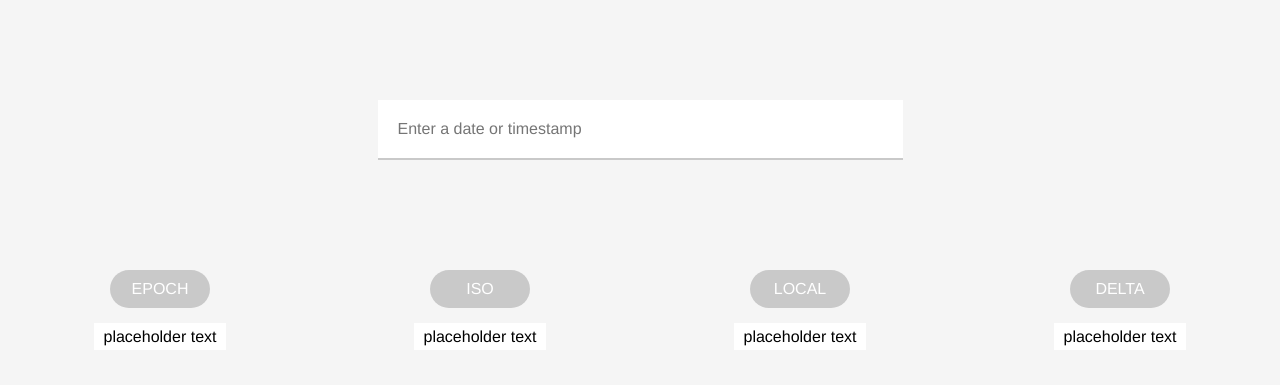
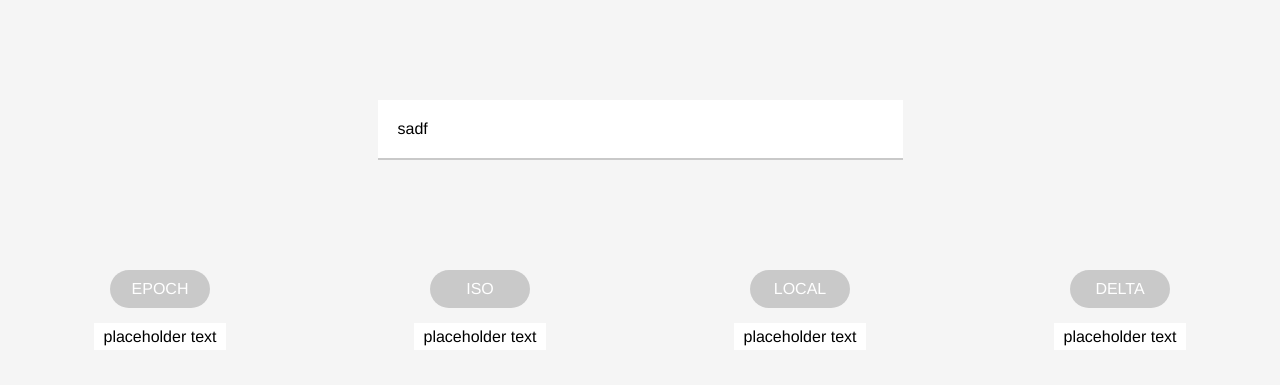
Before and after one commit to hellojacq/timedelta, a Python web app: template templates/index.html in a window 1280 px wide. Shown: the part 87-472 px from the top of the page. Run offline with Jinja, Linux system fonts and the light colour scheme; the template is opened without the code that fills it, so the values that code supplies are empty.

Commit message:
add the main js file

```diff
--- /dev/null
+++ b/assets/js/main.js
@@ -0,0 +1,2 @@
+var queryElement = document.getElementById('js-query');
+queryElement.value = "sadf";
--- a/templates/index.html
+++ b/templates/index.html
@@ -14,7 +14,7 @@
 			</header>
 			<div id="content">
 				<div id="search">
-					<input type="text" name="query" placeholder="Enter a date or timestamp" size="50" max-length="50" required="required" />
+					<input type="text" id="js-query" name="query" placeholder="Enter a date or timestamp" size="50" max-length="50" required="required" />
 				</div>
 				<div id="output-data">
 					<div id="epoch" class="output">
@@ -43,11 +43,12 @@
 					</div>
 				</div>
 			</div>
-			<!--
-			<footer>
-				&copy; 2016 TIME DELT&Delta;
-			</footer>
-			-->
 		</div>
+    <!--
+      <footer>
+        &copy; 2016 TIME DELT&Delta;
+      </footer>
+    -->
+    <script src="{{ static_url('js/main.js') }}"></script>
 	</body>
 </html>
```
